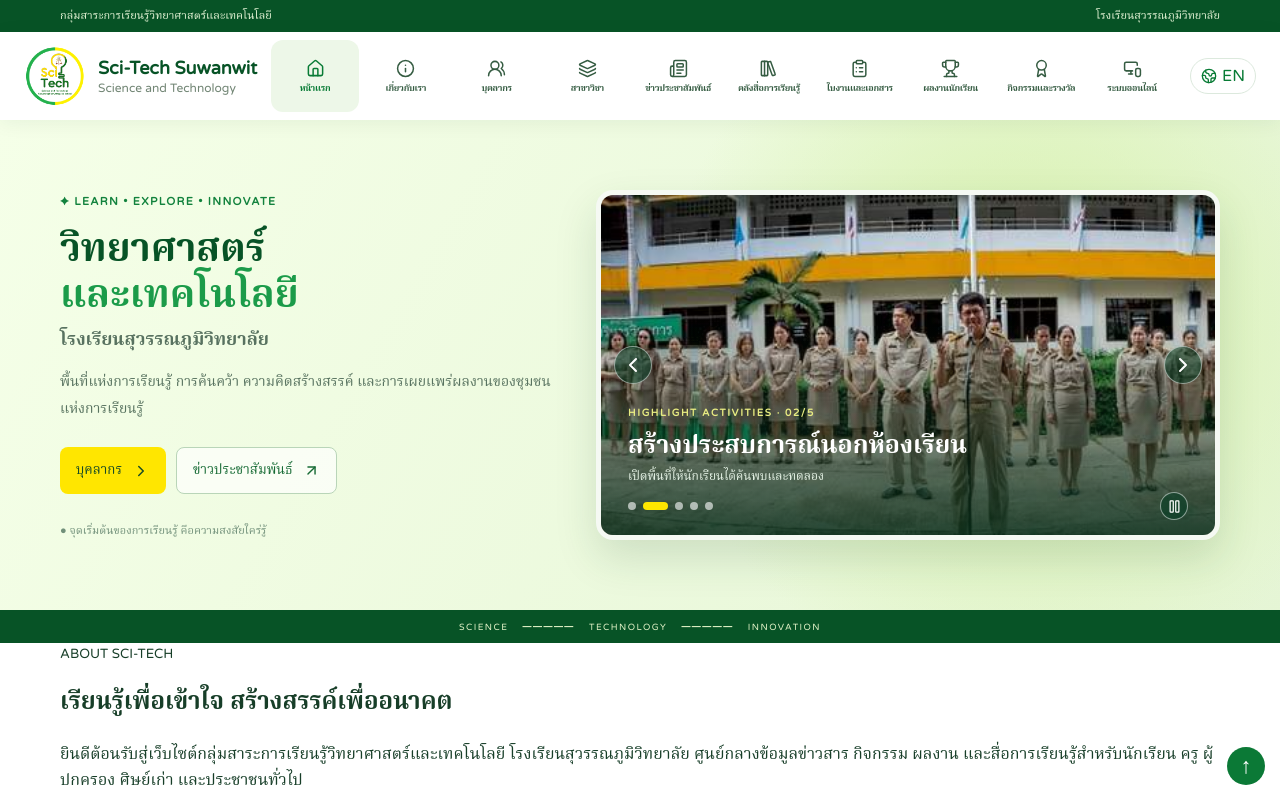
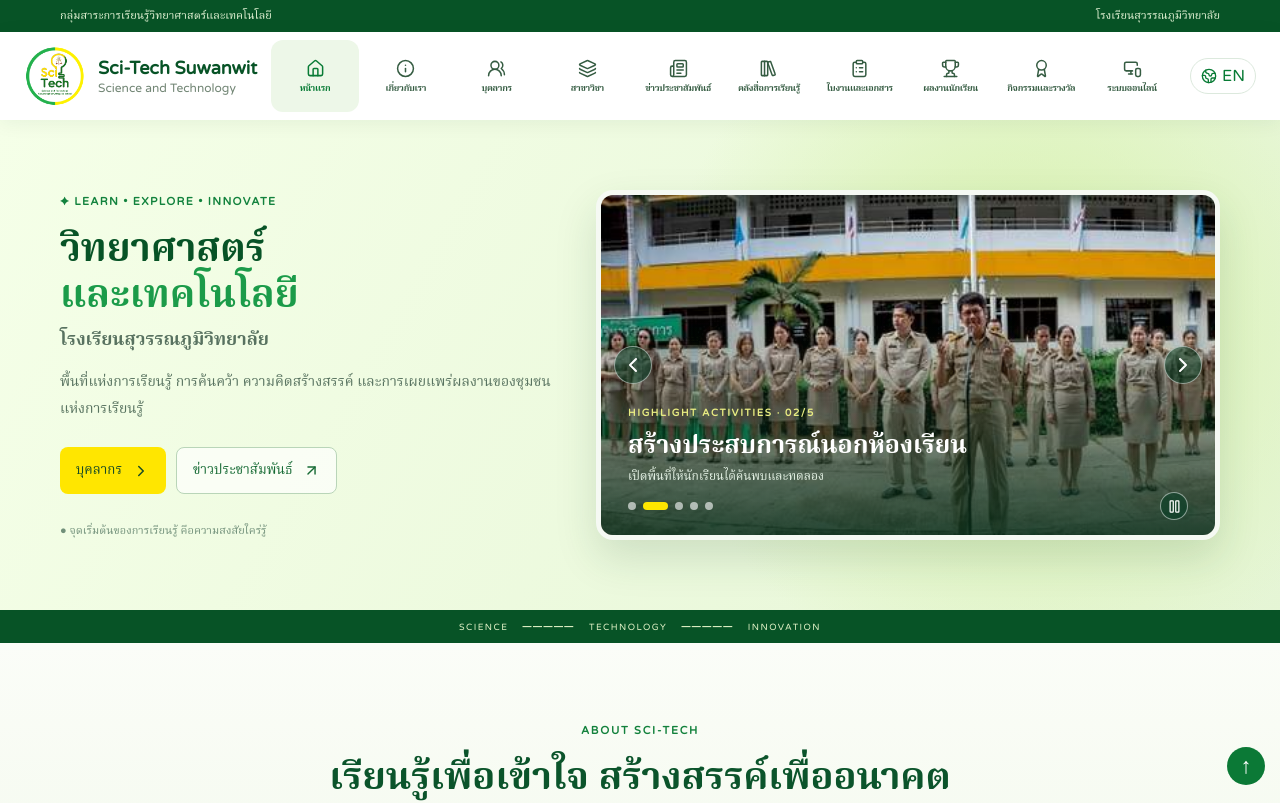
Before and after one commit to krujuje/scitech-suwanwit-website, a React (Vite) app: page / in a window 1280 px wide. Shown: the top 803 px of the page. Built offline with nearby package versions, Linux system fonts and the light colour scheme; no server answers; the database is empty.

Commit message:
Style public About Us content section

```diff
--- a/src/styles.css
+++ b/src/styles.css
@@ -521,3 +521,23 @@
 
 /* Hero title may contain English even while the interface is in Thai mode. */
 .hero .hero-title-line{font-family:'Varela Round','Noto Serif Thai',sans-serif!important;font-synthesis:none}
+
+/* About Us page: editorial layout with distinct history, direction and goals blocks */
+.about-section{padding:76px 0 84px;background:linear-gradient(180deg,#fbfdf8 0%,#f0f8e9 100%)}
+.about-heading{max-width:850px;margin:0 auto 30px;text-align:center}
+.about-heading small{color:#12813c;font-size:11px;font-weight:700;letter-spacing:.16em}
+.about-heading h2{margin:10px 0 0;color:#0b542b;font-size:clamp(25px,3vw,38px);line-height:1.5}
+.about-intro-grid{display:grid;grid-template-columns:minmax(0,.85fr) minmax(0,1.15fr);gap:28px;align-items:stretch}
+.about-main-image{min-height:280px;overflow:hidden;border:8px solid #fff;border-radius:18px;box-shadow:0 12px 30px #174c2b14;background:#eaf4e4}
+.about-main-image img{display:block;width:100%;height:100%;min-height:280px;object-fit:cover}
+.about-introduction{padding:26px 28px;border:1px solid #deebd9;border-radius:18px;background:#fff;box-shadow:0 8px 24px #174c2b0a}
+.about-introduction p,.about-history p,.about-direction-grid p,.about-identity p{margin:0;color:#5d7462;font-size:14px;line-height:2}
+.about-history{margin-top:20px;padding-top:18px;border-top:1px solid #e5eee0}
+.about-history h3,.about-goals h3,.about-identity h3{margin:0 0 10px;color:#155a30;font-size:18px}
+.about-direction-grid{display:grid;grid-template-columns:repeat(2,minmax(0,1fr));gap:18px;margin-top:22px}
+.about-direction-grid article,.about-goals,.about-identity{padding:24px;border:1px solid #deebd9;border-radius:16px;background:#fff}
+.about-direction-grid article small{color:#b08c00;font:700 10px 'Varela Round',sans-serif;letter-spacing:.14em}
+.about-direction-grid h3{margin:7px 0 9px;color:#155a30;font-size:19px}
+.about-goals,.about-identity{margin-top:18px}
+.about-goals ol{margin:0;padding-left:23px;color:#5d7462;font-size:14px;line-height:2}
+@media(max-width:720px){.about-section{padding:48px 0 56px}.about-intro-grid,.about-direction-grid{grid-template-columns:1fr}.about-main-image,.about-main-image img{min-height:210px}.about-introduction,.about-direction-grid article,.about-goals,.about-identity{padding:19px}}
```
